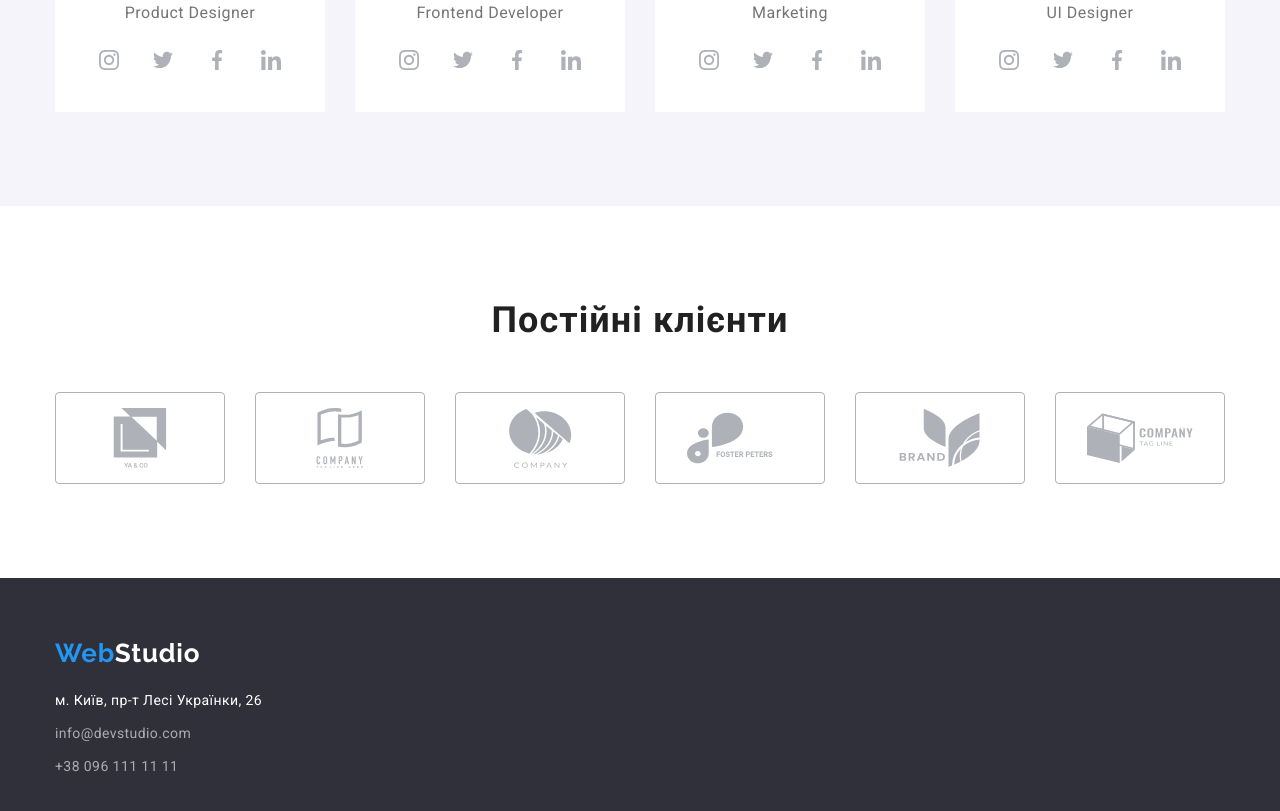
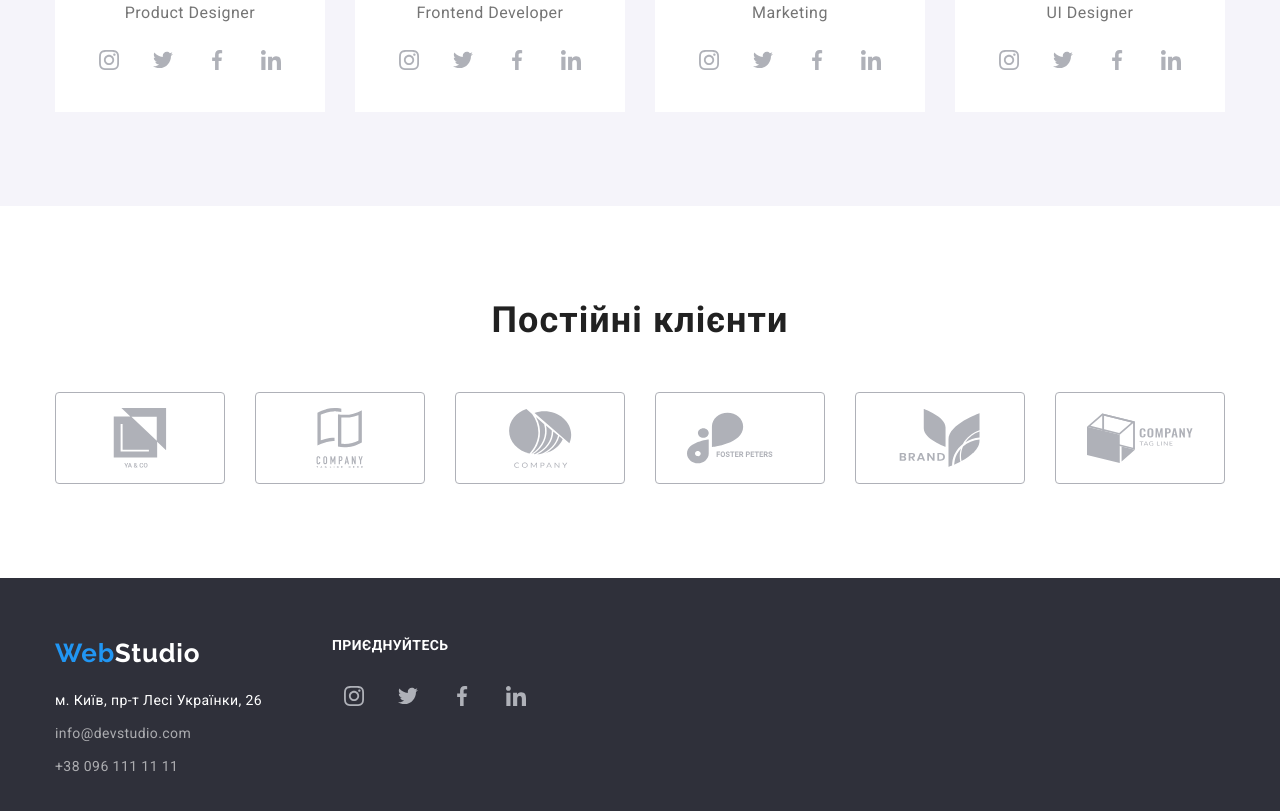
Before and after one commit to vlad-tyaglo/goit-markup-hw-04, a plain HTML site: page index.html in a window 1280 px wide. Shown: the part 2088-2899 px from the top of the page. Drawn offline with nearby package versions, Linux system fonts and the light colour scheme.

Commit message:
Футер

```diff
--- a/css/styles.css
+++ b/css/styles.css
@@ -96,10 +96,21 @@ img {
     border-top: none;
 }
 
-/* .basement-container{
- padding-top: 60px;
- padding-bottom: 60px;
-} */
+.basement-container{
+    display: flex;
+    column-gap: 70px;
+}
+
+.plus-title {
+    color: var(--title-text-color);
+    font-weight: 700;
+    font-size: 14px;
+    line-height: 1.14;
+    letter-spacing: 0.03em;
+    margin-bottom: 20px;
+    text-transform: uppercase;
+}
+
 
 .specialty-list {
  display: flex;
--- a/index.html
+++ b/index.html
@@ -310,6 +310,7 @@
 
   <footer class="basement">
     <div class="container basement-container">
+      <div>
         <a class="basement-logo" href=""><spa class="accent">Web</spa>Studio</a>
       <address>
         <ul class="list">
@@ -319,6 +320,39 @@
         </ul>
       </address>
     </div>
+    <div>
+        <h2 class="plus-title">Приєднуйтесь</h2>
+        <ul class="social-list list">
+          <li class="social-list-item">
+            <a href="#" class="social-list-link">
+              <svg class="social-icons">
+                <use href="./images/icons.svg#icon-instagram"></use>
+              </svg>
+            </a>
+          </li>
+          <li class="social-list-item">
+            <a href="#" class="social-list-link">
+              <svg class="social-icons">
+                <use href="./images/icons.svg#icon-twitter"></use>
+              </svg>
+            </a>
+          </li>
+          <li class="social-list-item">
+            <a href="#" class="social-list-link">
+              <svg class="social-icons">
+                <use href="./images/icons.svg#icon-facebook"></use>
+              </svg>
+            </a>
+          </li>
+          <li class="social-list-item">
+            <a href="#" class="social-list-link">
+              <svg class="social-icons">
+                <use href="./images/icons.svg#icon-linkedin"></use>
+              </svg>
+            </a>
+          </li>
+        </div>
+    </div>
   </footer>
 </body>
 </html>
```
